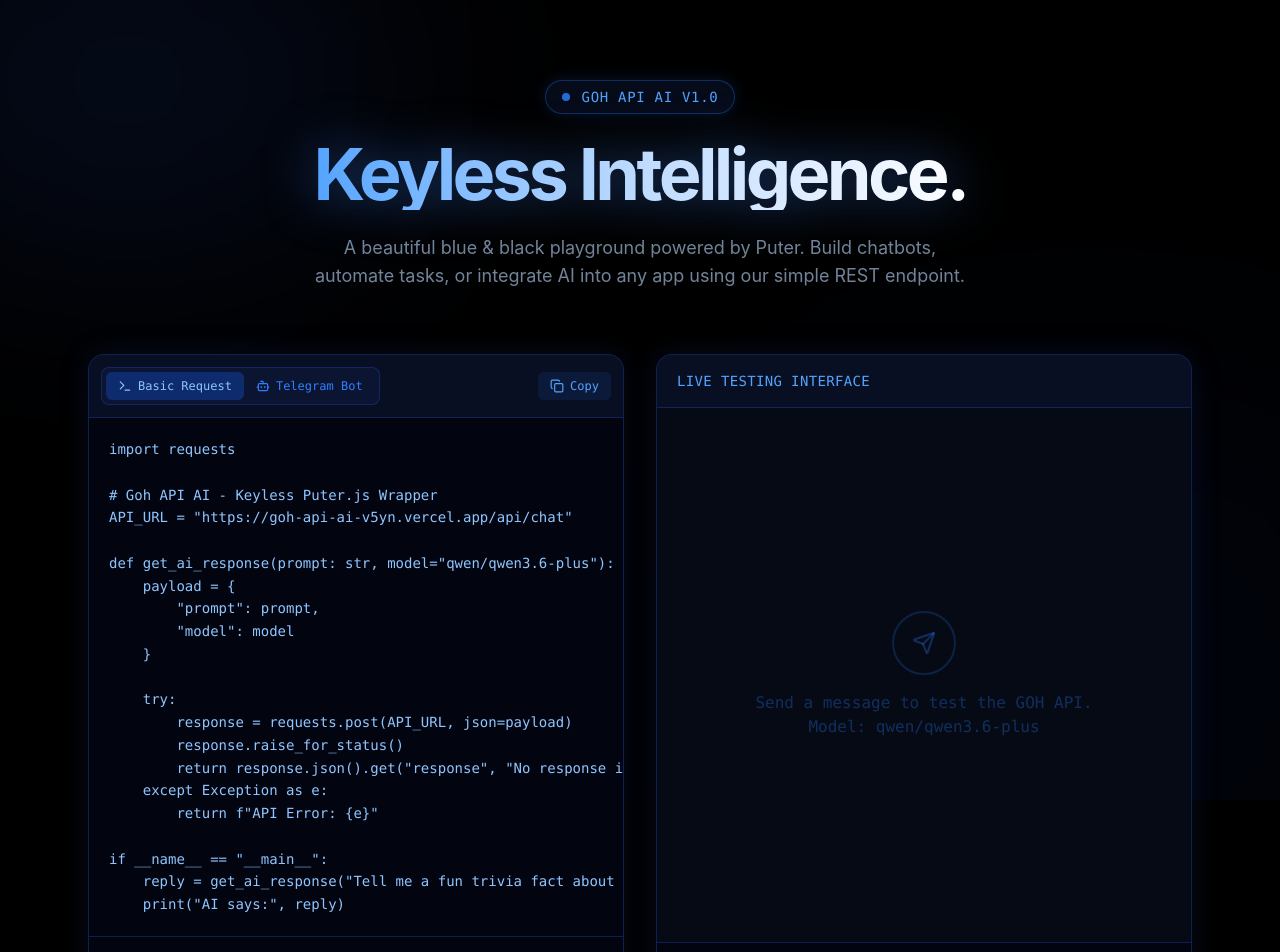
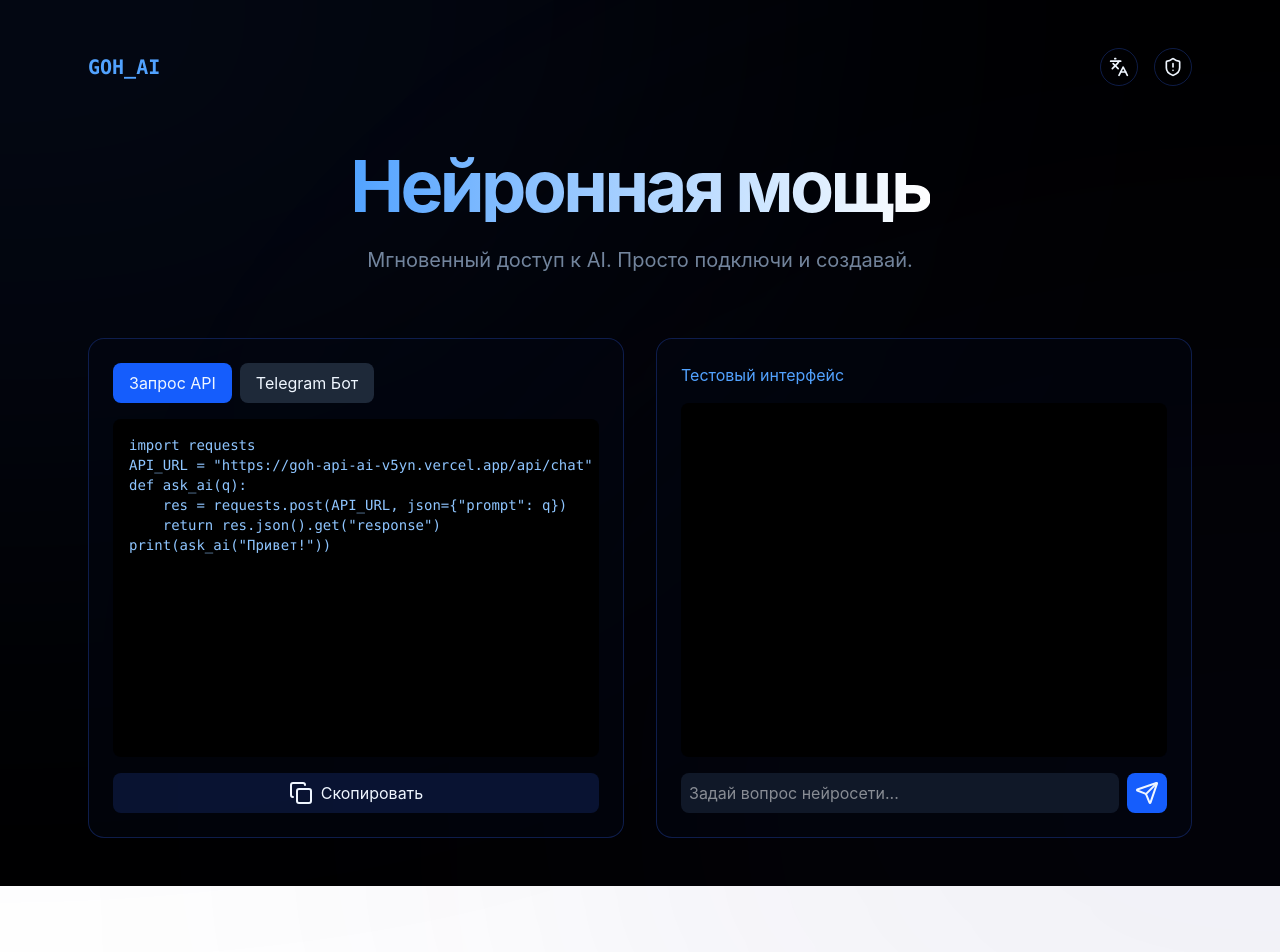
Before and after one commit to HouseGram-code/Goh-Api-AI, a Next.js app: page / in a window 1280 px wide. Shown: the top 952 px of the page. After the commit the page ends 886 px from the top, so only its background shows below. Built offline with nearby package versions, Linux system fonts and the light colour scheme.

Commit message:
feat: Add fallback API token and UI enhancements
Introduces a fallback API token to the chat API route for easier local testing and initial setup.
Enhances the UI with new icons, animations, and internationalization support for Russian and English, including displaying usage rules.

```diff
--- a/app/api/chat/route.ts
+++ b/app/api/chat/route.ts
@@ -1,10 +1,11 @@
 import { NextResponse } from 'next/server';
 
-// Use environment variable for security
-const API_TOKEN = process.env.PUTER_TOKEN;
+// Use environment variable for security, with hardcoded fallback provided by user
+const API_TOKEN = process.env.PUTER_TOKEN || "eyJhbGciOiJIUzI1NiIsInR5cCI6IkpXVCJ9.eyJ0eXBlIjoiZ3VpIiwidmVyc2lvbiI6IjAuMC4wIiwidXVpZCI6ImVmNDZkNjNkLWNjNjQtNDZiMy04NzkwLTE1ZjAxMzdlNmI2YyIsInVzZXJfdWlkIjoiMjAxOGRiOWUtZThiZi00NmYwLWI5MWYtNGY3NmRiNTM3MzdhIiwiaWF0IjoxNzc2NTE5NjA4fQ.WEYpNU7xlO63GKfz5fd9zEinx5CPdCBXt3kf_Q_FgUk";
 
 export async function POST(req: Request) {
   try {
+    // If neither env nor fallback is set
     if (!API_TOKEN) {
         return NextResponse.json({ error: 'Server configuration missing' }, { status: 500 });
     }
--- a/app/page.tsx
+++ b/app/page.tsx
@@ -1,8 +1,8 @@
 'use client';
 
 import { useState } from 'react';
-import { motion } from 'motion/react';
-import { Send, Terminal, Loader2, Copy, CheckCircle2, Bot } from 'lucide-react';
+import { motion, AnimatePresence } from 'motion/react';
+import { Send, Terminal, Loader2, Copy, CheckCircle2, Bot, Languages, ShieldAlert, X } from 'lucide-react';
 
 export default function Home() {
   const [prompt, setPrompt] = useState('');
@@ -10,31 +10,51 @@
   const [isLoading, setIsLoading] = useState(false);
   const [copied, setCopied] = useState(false);
   const [activeTab, setActiveTab] = useState<'basic' | 'telegram'>('basic');
+  const [lang, setLang] = useState<'ru' | 'en'>('ru');
+  const [showRules, setShowRules] = useState(false);
+
+  const t = {
+    ru: {
+      title: 'Нейронная мощь',
+      subtitle: 'Мгновенный доступ к AI. Просто подключи и создавай.',
+      testInterface: 'Тестовый интерфейс',
+      basicReq: 'Запрос API',
+      telegramBot: 'Telegram Бот',
+      copy: 'Скопировать',
+      copied: 'Скопировано',
+      placeholder: 'Задай вопрос нейросети...',
+      rulesTitle: 'Правила использования',
+      rules: ['Не используйте API для спама и ботнетов.', 'Запрещено передавать персональные данные.', 'Beta-версия: возможны временные перерывы.'],
+      langToggle: 'RU/EN'
+    },
+    en: {
+      title: 'Neural Might',
+      subtitle: 'Instant AI access. Just plug and play.',
+      testInterface: 'Live Test Interface',
+      basicReq: 'API Request',
+      telegramBot: 'Telegram Bot',
+      copy: 'Copy',
+      copied: 'Copied',
+      placeholder: 'Ask the AI anything...',
+      rulesTitle: 'Usage Rules',
+      rules: ['No spam or botnet usage.', 'Sensitive data is strictly prohibited.', 'Beta-version: temporary interruptions may occur.'],
+      langToggle: 'EN/RU'
+    }
+  }[lang];
 
   const handleSubmit = async (e: React.FormEvent) => {
     e.preventDefault();
     if (!prompt.trim()) return;
-
     setIsLoading(true);
     setResponse('');
-
     try {
       const res = await fetch('/api/chat', {
         method: 'POST',
         headers: { 'Content-Type': 'application/json' },
-        body: JSON.stringify({
-          prompt: prompt,
-          model: 'qwen/qwen3.6-plus'
-        }),
+        body: JSON.stringify({ prompt, model: 'qwen/qwen3.6-plus' }),
       });
-
       const data = await res.json();
-
-      if (data.error) {
-        setResponse(`Error: ${data.error}`);
-      } else {
-        setResponse(data.response || 'No response returned.');
-      }
+      setResponse(data.error ? `Error: ${data.error}` : data.response || 'No response.');
     } catch (error: any) {
       setResponse(`Request Failed: ${error.message}`);
     } finally {
@@ -43,57 +63,20 @@
   };
 
   const basicCode = `import requests
+API_URL = "https://goh-api-ai-v5yn.vercel.app/api/chat"
+def ask_ai(q):
+    res = requests.post(API_URL, json={"prompt": q})
+    return res.json().get("response")
+print(ask_ai("Привет!"))`;
 
-# Goh API AI - Keyless Puter.js Wrapper
-API_URL = "https://goh-api-ai-v5yn.vercel.app/api/chat"
-
-def get_ai_response(prompt: str, model="qwen/qwen3.6-plus"):
-    payload = {
-        "prompt": prompt,
-        "model": model
-    }
-
-    try:
-        response = requests.post(API_URL, json=payload)
-        response.raise_for_status()
-        return response.json().get("response", "No response in payload")
-    except Exception as e:
-        return f"API Error: {e}"
-
-if __name__ == "__main__":
-    reply = get_ai_response("Tell me a fun trivia fact about space.")
-    print("AI says:", reply)
-`;
-
-  const telegramCode = `import telebot
-import requests
-
-# 1. Install pyTelegramBotAPI and requests:
-#    pip install pyTelegramBotAPI requests
-
-TELEGRAM_BOT_TOKEN = "YOUR_TELEGRAM_BOT_TOKEN"
-API_URL = "https://goh-api-ai-v5yn.vercel.app/api/chat"
-
-bot = telebot.TeleBot(TELEGRAM_BOT_TOKEN)
-
-def get_ai_response(prompt: str):
-    try:
-        res = requests.post(API_URL, json={"prompt": prompt})
-        res.raise_for_status()
-        return res.json().get("response", "No response")
-    except Exception as e:
-        return f"API Error: {e}"
-
-@bot.message_handler(func=lambda message: True)
-def handle_message(message):
-    bot.reply_to(message, "Думаю... 🤔")
-    reply = get_ai_response(message.text)
-    bot.reply_to(message, reply)
-
-if __name__ == "__main__":
-    print("AI Telegram Bot is running...")
-    bot.infinity_polling()
-`;
+  const telegramCode = `import telebot, requests
+bot = telebot.TeleBot("YOUR_TOKEN")
+API = "https://goh-api-ai-v5yn.vercel.app/api/chat"
+@bot.message_handler(func=lambda _: True)
+def chat(m):
+    a = requests.post(API, json={"prompt": m.text}).json().get("response")
+    bot.reply_to(m, a)
+bot.infinity_polling()`;
 
   const activeCode = activeTab === 'basic' ? basicCode : telegramCode;
 
@@ -105,133 +88,71 @@
 
   return (
     <div className="min-h-screen bg-black text-blue-50 font-sans selection:bg-blue-900 selection:text-white">
-      {/* Background glow effects */}
-      <div className="fixed top-0 left-0 w-full h-full overflow-hidden pointer-events-none z-0">
-        <div className="absolute top-[-10%] left-[-10%] w-[40%] h-[40%] rounded-full bg-blue-900/20 blur-[120px]"></div>
-        <div className="absolute bottom-[-10%] right-[-10%] w-[50%] h-[50%] rounded-full bg-blue-800/10 blur-[150px]"></div>
+      {/* Dynamic Background */}
+      <div className="fixed inset-0 z-0">
+        <motion.div
+          animate={{ scale: [1, 1.2, 1], opacity: [0.3, 0.5, 0.3] }}
+          transition={{ duration: 10, repeat: Infinity, ease: 'linear' }}
+          className="absolute -top-1/2 -left-1/2 w-full h-full rounded-full bg-blue-900/30 blur-[200px]"
+        />
+        <motion.div
+          animate={{ scale: [1, 1.3, 1], opacity: [0.2, 0.4, 0.2] }}
+          transition={{ duration: 15, repeat: Infinity, ease: 'linear' }}
+          className="absolute top-1/2 left-1/2 w-full h-full rounded-full bg-indigo-900/20 blur-[200px]"
+        />
       </div>
 
-      <div className="relative z-10 max-w-6xl mx-auto px-6 py-12 lg:py-20 flex flex-col items-center">
+      <div className="relative z-10 max-w-6xl mx-auto px-6 py-12 flex flex-col items-center">
+        <header className="flex justify-between w-full mb-16 items-center">
+          <div className="text-blue-400 font-mono text-xl font-bold">GOH_AI</div>
+          <div className="flex gap-4">
+            <button onClick={() => setLang(lang === 'ru' ? 'en' : 'ru')} className="p-2 rounded-full border border-blue-900/50 hover:bg-blue-900/30"><Languages className="w-5 h-5"/></button>
+            <button onClick={() => setShowRules(true)} className="p-2 rounded-full border border-blue-900/50 hover:bg-blue-900/30"><ShieldAlert className="w-5 h-5"/></button>
+          </div>
+        </header>
 
-        {/* Header */}
-        <motion.div
-          initial={{ opacity: 0, y: -20 }}
-          animate={{ opacity: 1, y: 0 }}
-          className="text-center mb-16"
-        >
-          <div className="inline-flex items-center justify-center space-x-3 mb-6 px-4 py-1.5 rounded-full border border-blue-500/30 bg-blue-950/30 text-blue-400 text-sm font-mono tracking-wider uppercase backdrop-blur-sm shadow-[0_0_15px_rgba(37,99,235,0.2)]">
-            <span className="w-2 h-2 rounded-full bg-blue-500 animate-pulse"></span>
-            <span>GOH API AI v1.0</span>
-          </div>
-          <h1 className="text-5xl md:text-7xl font-bold tracking-tighter mb-6 bg-clip-text text-transparent bg-gradient-to-r from-blue-400 via-blue-200 to-white drop-shadow-[0_0_25px_rgba(59,130,246,0.5)]">
-            Keyless Intelligence.
-          </h1>
-          <p className="text-lg text-blue-200/60 max-w-2xl mx-auto">
-            A beautiful blue & black playground powered by Puter.
-            Build chatbots, automate tasks, or integrate AI into any app using our simple REST endpoint.
-          </p>
-        </motion.div>
+        <h1 className="text-5xl md:text-7xl font-bold tracking-tighter mb-6 bg-clip-text text-transparent bg-gradient-to-r from-blue-400 to-white text-center">
+          {t.title}
+        </h1>
+        <p className="text-xl text-blue-200/60 text-center mb-16">{t.subtitle}</p>
+
+        {/* Rules Modal */}
+        <AnimatePresence>
+            {showRules && (
+                <motion.div initial={{opacity:0}} animate={{opacity:1}} exit={{opacity:0}} className="fixed inset-0 z-50 flex items-center justify-center bg-black/80 p-4">
+                    <div className="bg-black border border-blue-900 p-8 rounded-2xl max-w-md w-full relative">
+                        <button onClick={() => setShowRules(false)} className="absolute top-4 right-4"><X/></button>
+                        <h2 className="text-2xl font-bold text-blue-400 mb-6">{t.rulesTitle}</h2>
+                        <ul className="space-y-4">
+                            {t.rules.map((rule, i) => <li key={i} className="flex gap-3 text-blue-100/70"><span>{i+1}.</span> {rule}</li>)}
+                        </ul>
+                    </div>
+                </motion.div>
+            )}
+        </AnimatePresence>
 
         <div className="grid grid-cols-1 lg:grid-cols-2 gap-8 w-full">
-
-          {/* Left Panel: Python Setup */}
-          <motion.div
-            initial={{ opacity: 0, x: -20 }}
-            animate={{ opacity: 1, x: 0 }}
-            transition={{ delay: 0.1 }}
-            className="flex flex-col bg-[#050A15] border border-blue-900/50 rounded-2xl overflow-hidden shadow-[0_0_30px_rgba(30,58,138,0.2)] h-full"
-          >
-            <div className="flex items-center justify-between px-3 py-3 border-b border-blue-900/50 bg-blue-950/20">
-              <div className="flex overflow-hidden rounded-lg bg-blue-950/30 border border-blue-900/50 p-1">
-                <button
-                  onClick={() => setActiveTab('basic')}
-                  className={`flex items-center space-x-1.5 px-3 py-1.5 rounded-md text-xs font-mono transition-colors ${activeTab === 'basic' ? 'bg-blue-600/30 text-blue-300' : 'text-blue-500 hover:text-blue-400'}`}
-                >
-                  <Terminal className="w-3.5 h-3.5" />
-                  <span>Basic Request</span>
+            {/* Editor */}
+            <div className="bg-gray-950/50 border border-blue-900/50 rounded-2xl p-6 h-full flex flex-col">
+                <div className="flex gap-2 mb-4">
+                   <button onClick={() => setActiveTab('basic')} className={`px-4 py-2 rounded-lg ${activeTab === 'basic' ? 'bg-blue-600' : 'bg-gray-800'}`}>{t.basicReq}</button>
+                   <button onClick={() => setActiveTab('telegram')} className={`px-4 py-2 rounded-lg ${activeTab === 'telegram' ? 'bg-blue-600' : 'bg-gray-800'}`}>{t.telegramBot}</button>
+                </div>
+                <pre className="bg-black p-4 rounded-lg flex-1 overflow-auto text-blue-300 font-mono text-sm">{activeCode}</pre>
+                <button onClick={copyToClipboard} className="mt-4 flex gap-2 justify-center py-2 bg-blue-900/30 rounded-lg hover:bg-blue-900/50">
+                    {copied ? <CheckCircle2 /> : <Copy />} {copied ? t.copied : t.copy}
                 </button>
-                <button
-                  onClick={() => setActiveTab('telegram')}
-                  className={`flex items-center space-x-1.5 px-3 py-1.5 rounded-md text-xs font-mono transition-colors ${activeTab === 'telegram' ? 'bg-blue-600/30 text-blue-300' : 'text-blue-500 hover:text-blue-400'}`}
-                >
-                  <Bot className="w-3.5 h-3.5" />
-                  <span>Telegram Bot</span>
-                </button>
-              </div>
-              <button
-                onClick={copyToClipboard}
-                className="flex items-center space-x-1.5 text-xs font-mono text-blue-400 hover:text-blue-300 transition-colors bg-blue-500/10 hover:bg-blue-500/20 px-3 py-1.5 rounded-md ml-2"
-              >
-                {copied ? <CheckCircle2 className="w-3.5 h-3.5" /> : <Copy className="w-3.5 h-3.5" />}
-                <span>{copied ? 'Copied' : 'Copy'}</span>
-              </button>
-            </div>
-            <div className="p-5 overflow-x-auto bg-[#020510] text-sm leading-relaxed flex-1">
-              <pre className="font-mono text-blue-300">
-                <code>{activeCode}</code>
-              </pre>
-            </div>
-            <div className="px-5 py-4 mt-auto border-t border-blue-900/50 bg-[#020510]">
-              <p className="text-sm text-blue-400/80">
-                <span className="text-blue-400 font-bold">1.</span> Replace <code className="font-mono bg-blue-900/30 px-1 py-0.5 rounded">&lt;your-domain&gt;</code> with this app's URL.
-                <br/><span className="text-blue-400 font-bold">2.</span> {activeTab === 'telegram' ? 'Install pyTelegramBotAPI and requests.' : 'Install requests library.'}
-                <br/><span className="text-blue-400 font-bold">3.</span> Run the script to start testing!
-              </p>
-            </div>
-          </motion.div>
-
-          {/* Right Panel: Live Tester */}
-          <motion.div
-            initial={{ opacity: 0, x: 20 }}
-            animate={{ opacity: 1, x: 0 }}
-            transition={{ delay: 0.2 }}
-            className="flex flex-col bg-[#050A15] border border-blue-900/50 rounded-2xl overflow-hidden shadow-[0_0_30px_rgba(30,58,138,0.2)] h-full min-h-[500px]"
-          >
-            <div className="px-5 py-4 border-b border-blue-900/50 bg-blue-950/20">
-              <h2 className="text-blue-400 font-mono text-sm tracking-wide uppercase">Live Testing Interface</h2>
             </div>
 
-            <div className="flex-1 p-5 overflow-y-auto min-h-[250px] scrollbar-thin scrollbar-thumb-blue-900 scrollbar-track-transparent">
-              {response ? (
-                <div className="prose prose-invert prose-blue max-w-none">
-                  <div className="flex flex-col gap-2">
-                    <div className="text-xs text-blue-500/70 font-mono uppercase tracking-wider">AI Response</div>
-                    <div className="text-blue-100/90 whitespace-pre-wrap leading-relaxed">
-                      {response}
-                    </div>
-                  </div>
-                </div>
-              ) : (
-                <div className="h-full flex flex-col items-center justify-center text-blue-500/30 font-mono text-center space-y-4">
-                  <div className="w-16 h-16 rounded-full border-2 border-blue-500/20 flex items-center justify-center">
-                    <Send className="w-6 h-6" />
-                  </div>
-                  <p>Send a message to test the GOH API.<br/>Model: qwen/qwen3.6-plus</p>
-                </div>
-              )}
+            {/* Tester */}
+            <div className="bg-gray-950/50 border border-blue-900/50 rounded-2xl p-6 flex flex-col h-[500px]">
+                <h3 className="text-blue-400 mb-4">{t.testInterface}</h3>
+                <div className="flex-1 overflow-y-auto mb-4 p-4 bg-black rounded-lg text-blue-100">{response}</div>
+                <form onSubmit={handleSubmit} className="flex gap-2">
+                    <input value={prompt} onChange={e => setPrompt(e.target.value)} placeholder={t.placeholder} className="flex-1 bg-gray-900 p-2 rounded-lg text-white" />
+                    <button type="submit" disabled={isLoading} className="p-2 bg-blue-600 rounded-lg">{isLoading ? <Loader2 className="animate-spin"/> : <Send />}</button>
+                </form>
             </div>
-
-            <div className="p-4 border-t border-blue-900/50 bg-[#020510]">
-              <form onSubmit={handleSubmit} className="relative flex items-center">
-                <input
-                  type="text"
-                  value={prompt}
-                  onChange={(e) => setPrompt(e.target.value)}
-                  placeholder="Tell me a fun trivia fact about space..."
-                  disabled={isLoading}
-                  className="w-full bg-[#0A1020] border border-blue-800/50 rounded-xl px-5 py-4 pr-14 text-white placeholder-blue-600/50 focus:outline-none focus:border-blue-500/70 focus:ring-1 focus:ring-blue-500/70 transition-all font-mono text-sm disabled:opacity-50"
-                />
-                <button
-                  type="submit"
-                  disabled={isLoading || !prompt.trim()}
-                  className="absolute right-2 top-2 bottom-2 aspect-square flex items-center justify-center bg-blue-600 hover:bg-blue-500 disabled:bg-blue-900/50 text-white rounded-lg transition-colors shadow-[0_0_15px_rgba(37,99,235,0.3)] disabled:shadow-none"
-                >
-                  {isLoading ? <Loader2 className="w-5 h-5 animate-spin" /> : <Send className="w-5 h-5" />}
-                </button>
-              </form>
-            </div>
-          </motion.div>
-
         </div>
       </div>
     </div>
```
